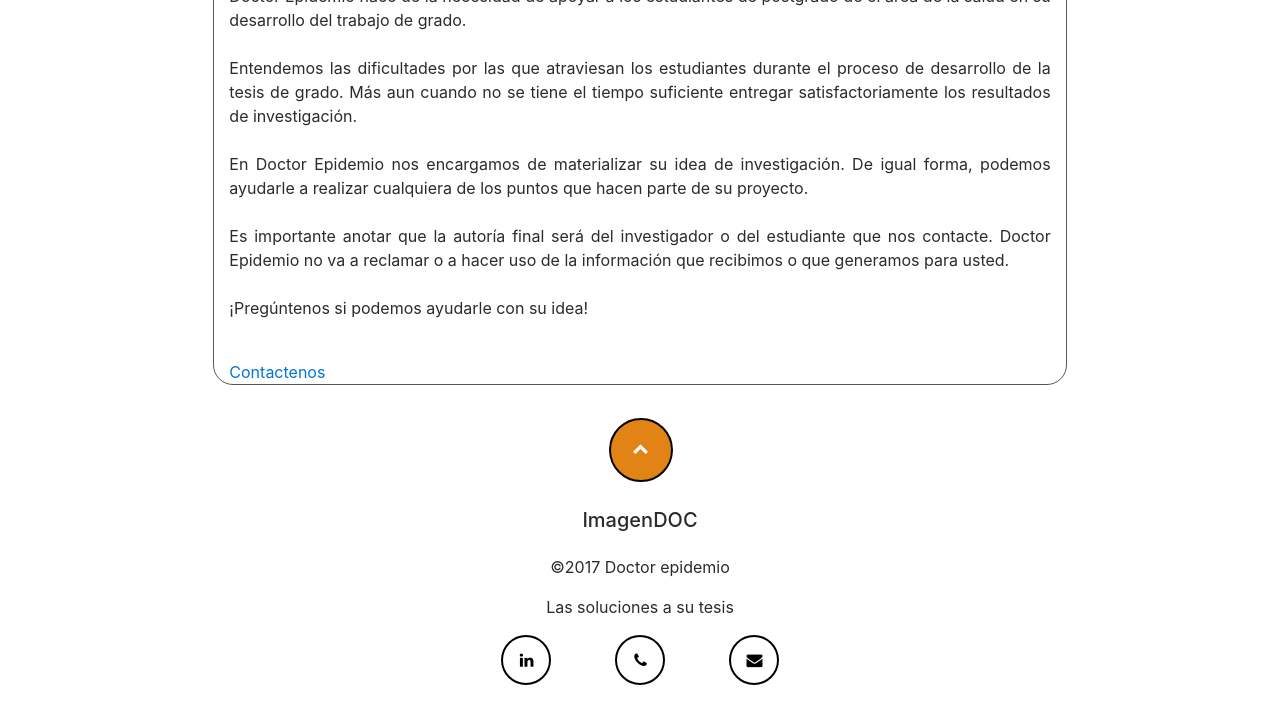
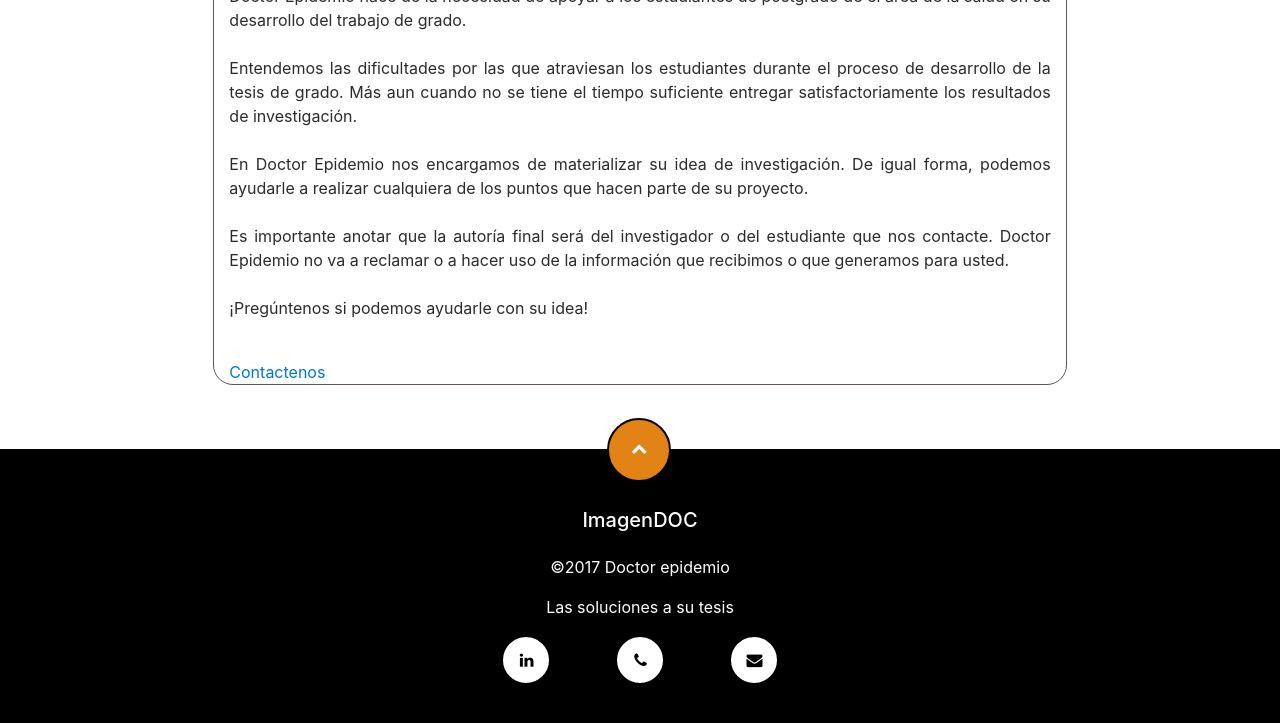
Before and after one commit to Javierex/Doctor-epidemio, a plain HTML site: page index.html in a window 1280 px wide. Shown: the part 512-1235 px from the top of the page. Drawn offline with nearby package versions, Linux system fonts and the light colour scheme; a script that the page names is missing.

Commit message:
corrigiendo errores

```diff
--- a/css/estilos.css
+++ b/css/estilos.css
@@ -74,19 +74,10 @@ header a {
 .footer {
 	width: 100%;
 }
-<<<<<<< HEAD
-=======
-<<<<<<< HEAD
->>>>>>> ec68194cc7224e8ad79deeb8a8d3529b4bd7f2cf
 
 .footer {
 
 }
-<<<<<<< HEAD
-=======
-=======
->>>>>>> aaf8e52fe5b1f6969159afdbc706214a922570c9
->>>>>>> ec68194cc7224e8ad79deeb8a8d3529b4bd7f2cf
 .footer .container {
 	width: 100%;
 	background-color: black;
```
